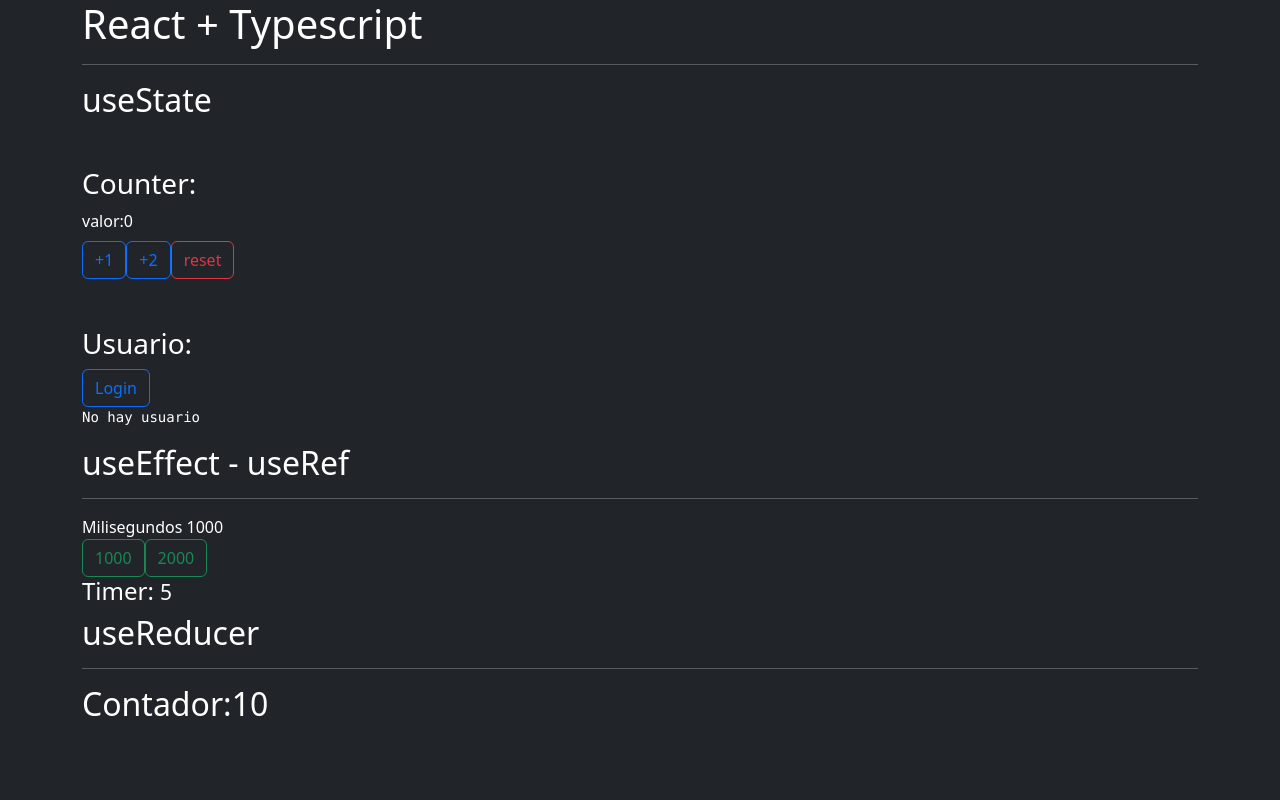
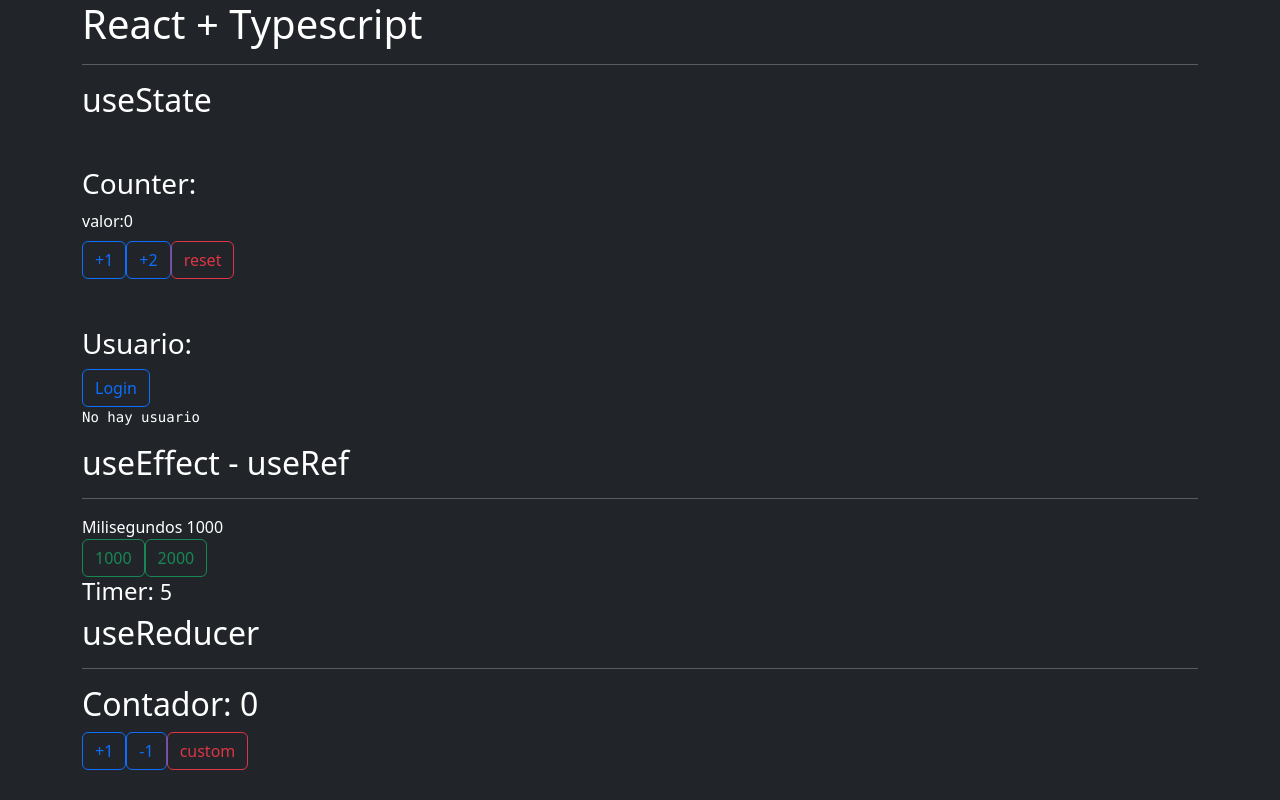
Before and after one commit to manzoDev/react-use-ts, a React (Create React App) app: page / in a window 1280 px wide. Built offline with nearby package versions, Linux system fonts and the light colour scheme.

Commit message:
useReducer finish implements

```diff
--- a/src/components/CounterRedu.tsx
+++ b/src/components/CounterRedu.tsx
@@ -1,8 +1,60 @@
+import { useReducer } from "react";
+import { ActionType } from "../types/ActionType";
+
 
 export default function CounterRedu() {
-  return (
-    <>
-      <h2>Contador:10</h2>
-    </>
-  )
+
+    const initialState = {
+        contador: 0
+    }
+
+    //Reducer siempre retorna un state nuevo
+    const contadorReducer = (state: typeof initialState, action: ActionType) => {
+        switch (action.type) {
+            case 'incrementar':
+                return {
+                    ...state,
+                    contador: state.contador + 1
+                }
+            case 'disminuir':
+                return {
+                    ...state,
+                    contador: state.contador - 1
+                }
+            case 'custom':
+                return {
+                    ...state,
+                    contador: action.payload
+                }
+            default:
+                return state;
+        }
+    }
+
+    const [{ contador }, dispatch] = useReducer(contadorReducer, initialState)
+
+
+    return (
+        <>
+            <h2>Contador: {contador}</h2>
+
+            <button
+                onClick={() => dispatch({ type: 'incrementar' })} // dispatch de una acción
+                className="btn btn-outline-primary">
+                +1
+            </button>
+
+            <button
+                onClick={() => dispatch({ type: 'disminuir' })} // dispatch de una acción
+                className="btn btn-outline-primary">
+                -1
+            </button>
+
+            <button
+                onClick={() => dispatch({ type: 'custom', payload: 100 })} // dispatch de una acción
+                className="btn btn-outline-danger">
+                custom
+            </button>
+        </>
+    )
 }
--- /dev/null
+++ b/src/types/ActionType.ts
@@ -0,0 +1,4 @@
+export type ActionType =
+  | { type: 'incrementar'; }
+  | { type: 'disminuir'; }
+  | { type: 'custom'; payload: number }
```
